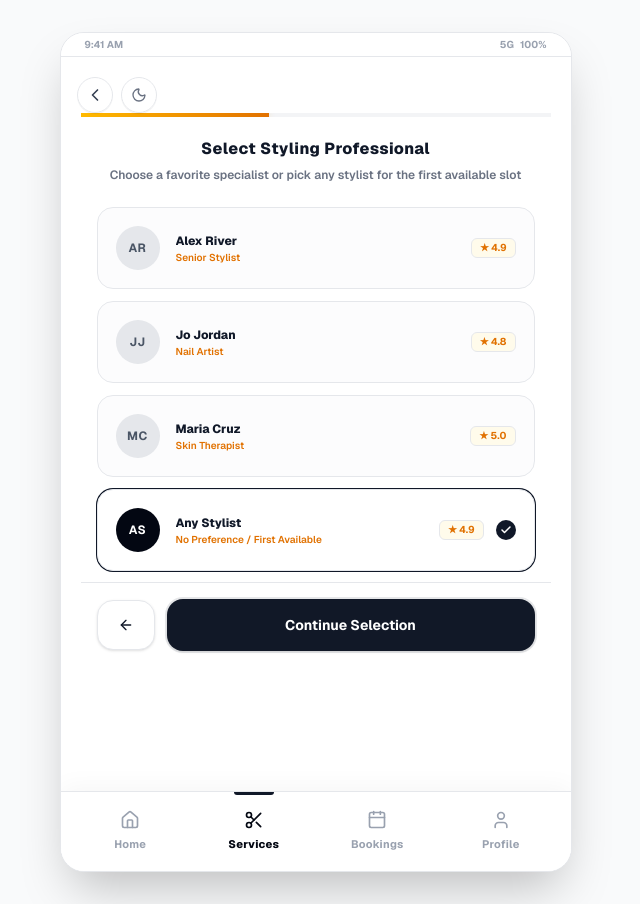
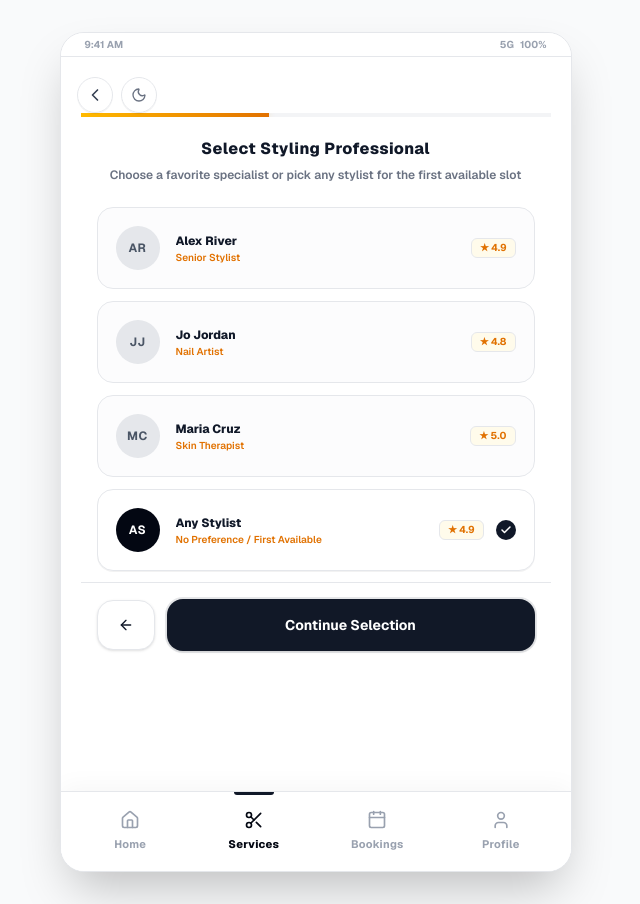
Before and after one commit to rigorkulas-collab/cre8, a Next.js app: page /cre8/booking in a window 1280 px wide. Both pictures are taken after a click on the button "Continue Selection". Shown: the whole page, without its empty margins (317-957 px from the left). Built offline with nearby package versions, Linux system fonts and the light colour scheme.

Commit message:
style: remove selected stylist card outline and fix catalog button text visibility in dark mode

```diff
--- a/app/booking/page.tsx
+++ b/app/booking/page.tsx
@@ -262,7 +262,7 @@ function BookingPageContent() {
                       className={cn(
                         "flex items-center justify-between p-4.5 rounded-2xl border text-left cursor-pointer transition-all duration-150 active:scale-[0.99] select-none",
                         isSelected
-                          ? "bg-white dark:bg-gray-800 border-gray-900 dark:border-gray-100 shadow-2xs ring-1 ring-gray-900 dark:ring-gray-100"
+                          ? "bg-white dark:bg-gray-800 border-gray-200 dark:border-gray-700/60 shadow-2xs"
                           : "bg-gray-50/50 dark:bg-gray-900 border-gray-200 dark:border-gray-700/60 hover:bg-white dark:hover:bg-gray-850"
                       )}
                     >
@@ -772,7 +772,7 @@ function BookingPageContent() {
                 setIsConfirming(false);
                 router.push("/browse-services"); // Return home browse services
               }}
-              className="w-full rounded-2xl py-3.5 text-xs font-extrabold bg-white dark:bg-gray-900 text-gray-900 dark:text-gray-350 border-gray-200 dark:border-gray-700"
+              className="w-full rounded-2xl py-3.5 text-xs font-extrabold bg-white dark:bg-gray-900 text-gray-900 dark:text-gray-300 border-gray-200 dark:border-gray-700"
             >
               Return to Catalog Menu
             </Button>
@@ -788,7 +788,7 @@ export default function BookingPage() {
   return (
     <React.Suspense fallback={
       <div className="min-h-screen flex items-center justify-center bg-white dark:bg-gray-950 transition-colors duration-200">
-        <div className="animate-pulse text-xs font-bold text-gray-405 dark:text-gray-500">Loading booking portal...</div>
+        <div className="animate-pulse text-xs font-bold text-gray-400 dark:text-gray-500">Loading booking portal...</div>
       </div>
     }>
       <BookingPageContent />
```
